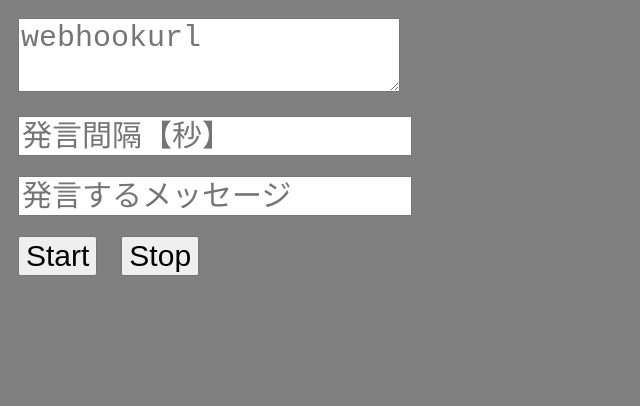
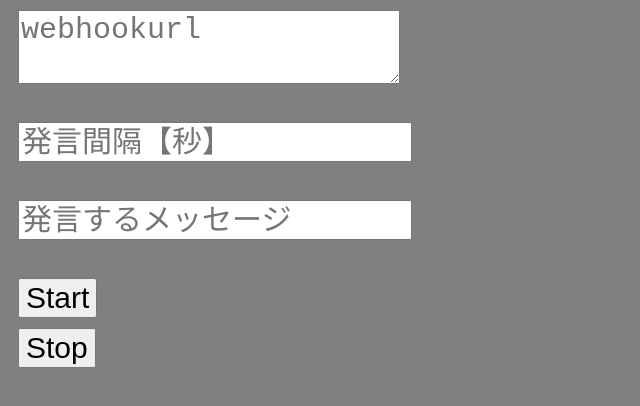
Before and after one commit to tomoneko2222/github.io, a plain HTML site: page index.html in a window 1280 px wide. Shown: the whole page, without its empty margins (0-640 px from the left). Drawn offline with Linux system fonts and the light colour scheme.

Commit message:
Update stylesheet.css

```diff
--- a/stylesheet.css
+++ b/stylesheet.css
@@ -4,4 +4,5 @@ body {
 textarea, input, button {
     font-size: 30px;
     margin: 10px;
+    display: block;  /* 追加 */
 }
```
